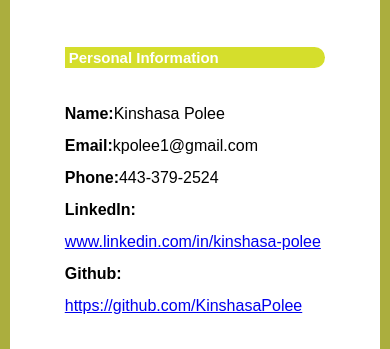
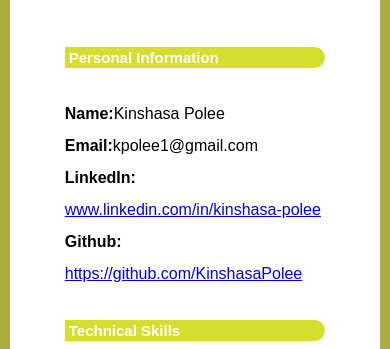
Before and after one commit to KinshasaPolee/resume, a plain HTML site: page mainFiles/index.html in a window 390 px wide. Shown: the part 451-800 px from the top of the page. Drawn offline with Linux system fonts and the light colour scheme.

Commit message:
removed phone number

```diff
--- a/mainFiles/index.html
+++ b/mainFiles/index.html
@@ -1,11 +1,13 @@
 <!doctype html>
 <html lang="en">
+
 <head>
   <meta charset="UTF-8" />
   <meta name="viewport" content="width=device-width, initial-scale=1.0" />
   <title>Resume</title>
   <link rel="stylesheet" href="style.css" />
 </head>
+
 <body>
   <div class="container">
     <div class="header">
@@ -23,20 +25,16 @@
 
         <p><strong>Name:</strong>Kinshasa Polee</p>
         <p><strong>Email:</strong>kpolee1@gmail.com</p>
-          <p><strong>Phone:</strong>443-379-2524</p>
+        <!-- <p><strong>Phone:</strong>454-597-3544</p> -->
 
         <p>
           <strong>LinkedIn:</strong>
-            <a href="www.linkedin.com/in/kinshasa-polee" target="_blank"
-              >www.linkedin.com/in/kinshasa-polee</a
-            >
+          <a href="www.linkedin.com/in/kinshasa-polee" target="_blank">www.linkedin.com/in/kinshasa-polee</a>
         </p>
 
         <p>
           <strong>Github:</strong>
-            <a href="https://github.com/KinshasaPolee" target="_blank"
-              >https://github.com/KinshasaPolee</a
-            >
+          <a href="https://github.com/KinshasaPolee" target="_blank">https://github.com/KinshasaPolee</a>
         </p>
 
         <h2>Technical Skills</h2>
@@ -193,4 +191,5 @@
     </div>
   </div>
 </body>
+
 </html>
--- a/mainFiles/style.css
+++ b/mainFiles/style.css
@@ -61,7 +61,7 @@ body {
 
 .left ul li {
   line-height: 1.6;
- }
+}
 
 h2 {
   background: rgb(213, 222, 44);
```
Also changed, not shown: mainFiles/prettierPackage/package.json (line endings or trailing spaces), 1 other file. Lines whose indentation alone changed are shown as unchanged.
